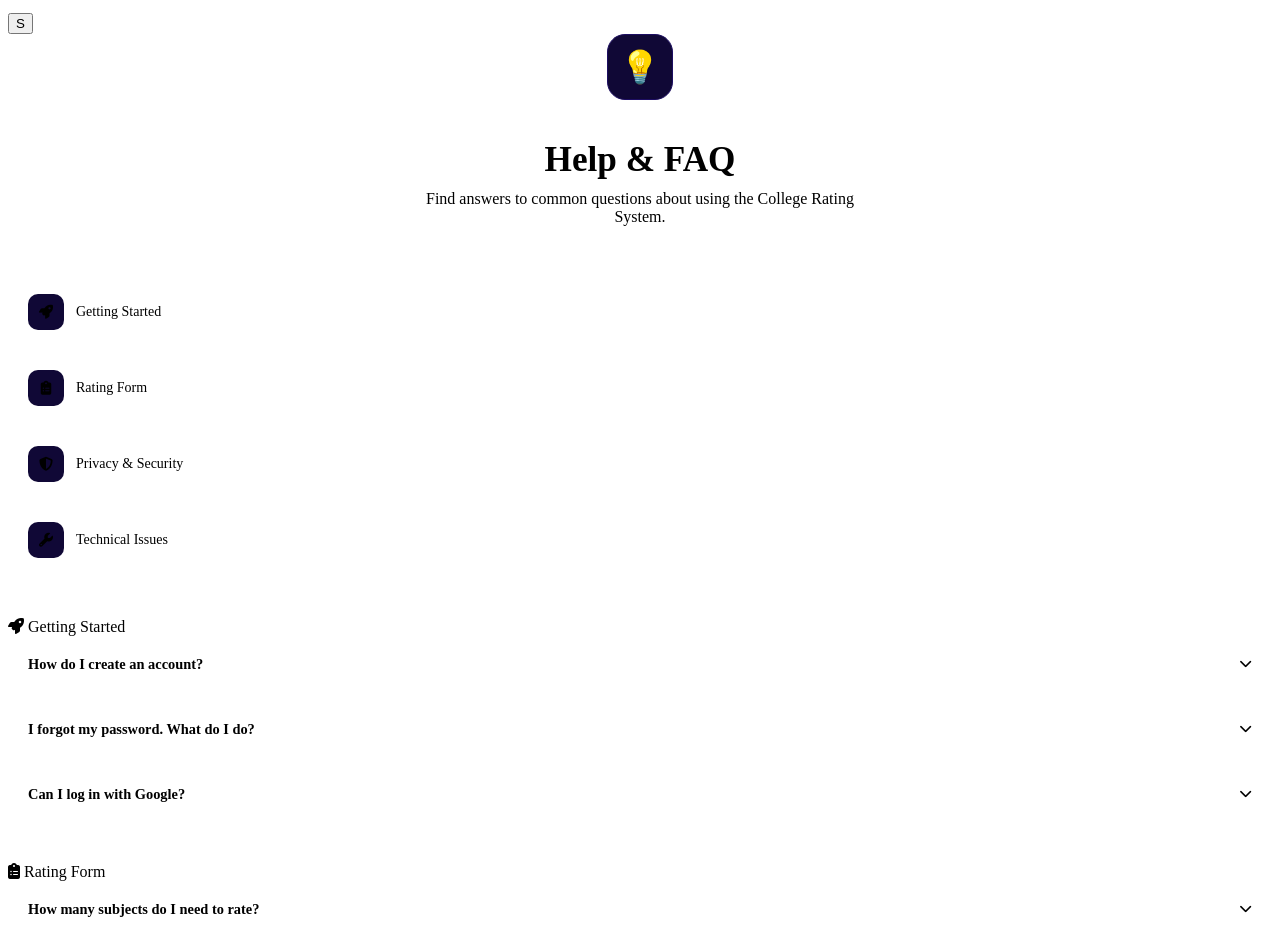
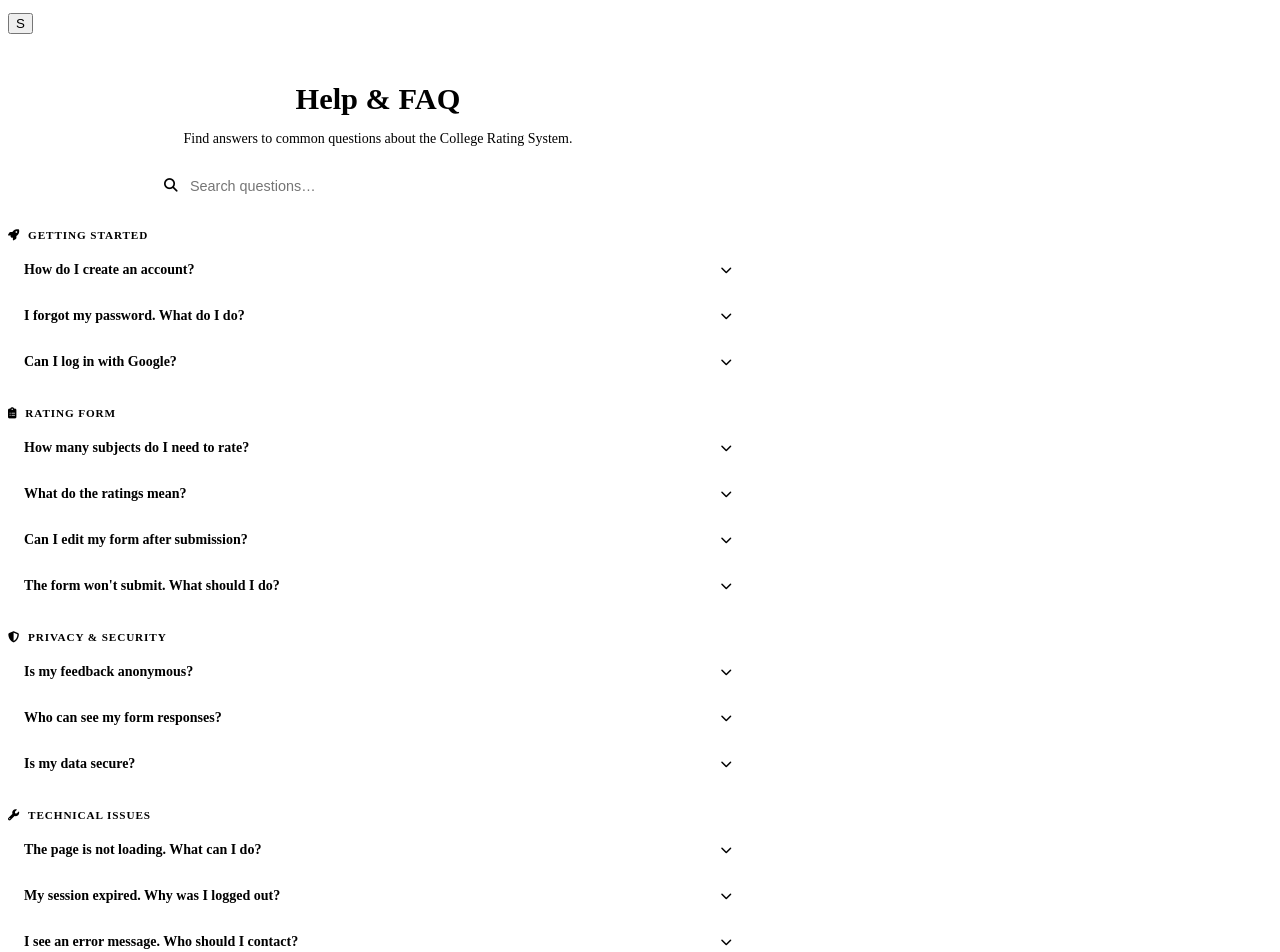
Before and after one commit to Frostwave-afk/test-website, a React (Vite) app in the folder frontend/: page /help in a window 1280 px wide. Shown: the part 100-1052 px from the top of the page. Built offline with nearby package versions, Linux system fonts and the light colour scheme; sample sign-in values are in the browser's storage; the HTML template or start-up script is replaced by a standard one.

Commit message:
New help page user edit name chg and new backend end point for user name update chg

```diff
--- a/frontend/src/api/client.js
+++ b/frontend/src/api/client.js
@@ -62,6 +62,8 @@ export const AuthAPI = {
   googleAuth: (token) =>
     apiFetch('/auth/google', { method: 'POST', body: JSON.stringify({ token }) }),
   getMe:      () => apiFetch('/auth/me'),
+  updateProfile: (firstName, lastName) =>
+    apiFetch('/auth/profile', { method: 'PUT', body: JSON.stringify({ firstName, lastName }) }),
 
   // Unified smart login: tries student first, then admin
   smartLogin: async (email, password) => {
--- a/frontend/src/pages/HelpPage.jsx
+++ b/frontend/src/pages/HelpPage.jsx
@@ -1,4 +1,4 @@
-import React from 'react';
+import React, { useState, useMemo } from 'react';
 import Navbar from '../components/Navbar';
 
 const SECTIONS = [
@@ -9,7 +9,7 @@ const SECTIONS = [
       { q: 'How do I create an account?', a: 'Click "Create account" on the login page. Enter your first name, last name, college email, and a password. You will be redirected to the dashboard immediately after registration. You can also use Google Sign-In to create or access your account quickly.' },
       { q: 'I forgot my password. What do I do?', a: 'Contact your college administrator to reset your password. Admins can reset student passwords through the admin panel. Alternatively, you can use Google Sign-In to access your account.' },
       { q: 'Can I log in with Google?', a: 'Yes! Click "Continue with Google" on the login page to sign in with your Google account. Your account will be created automatically on your first sign-in, or linked to your existing email account if you already have one.' },
-    ]
+    ],
   },
   {
     title: 'Rating Form',
@@ -19,7 +19,7 @@ const SECTIONS = [
       { q: 'What do the ratings mean?', a: 'Ratings go from 1 (poor) to 10 (excellent). Each number represents your experience with that subject\'s teaching and learning quality.' },
       { q: 'Can I edit my form after submission?', a: 'Yes! You can update your ratings at any time by clicking "Edit Form" on the home page. Your latest submission replaces the previous one.' },
       { q: 'The form won\'t submit. What should I do?', a: 'Make sure all 10 subjects are rated and all personal info fields (phone, gender, at least one language) are filled. Check your internet connection and try again.' },
-    ]
+    ],
   },
   {
     title: 'Privacy & Security',
@@ -27,9 +27,8 @@ const SECTIONS = [
     items: [
       { q: 'Is my feedback anonymous?', a: 'Your feedback is submitted under your account but is only viewable by college administrators. Individual ratings are not publicly displayed.' },
       { q: 'Who can see my form responses?', a: 'Only college administrators with admin portal access can view individual form submissions. Your ratings are confidential.' },
-      { q: 'Is my data secure?', a: 'Yes. All data is transmitted over HTTPS and stored securely. Passwords are hashed and never stored in plain text. Google Sign-In adds an extra layer of security with no stored passwords.' },
-      { q: 'How do I change my password? (Admin)', a: 'Admin users can change their password through the Admin Settings page. Click on your profile menu, select "Settings", then choose "Change Password". Enter your current password and set a new secure password.' },
-    ]
+      { q: 'Is my data secure?', a: 'Yes. All data is transmitted over HTTPS and stored securely. Passwords are hashed and never stored in plain text.' },
+    ],
   },
   {
     title: 'Technical Issues',
@@ -38,88 +37,161 @@ const SECTIONS = [
       { q: 'The page is not loading. What can I do?', a: 'Try refreshing the page or clearing your browser cache. Make sure you have a stable internet connection.' },
       { q: 'My session expired. Why was I logged out?', a: 'Sessions expire automatically for security. Simply log in again — your submitted data is still saved.' },
       { q: 'I see an error message. Who should I contact?', a: 'Take a screenshot of the error and contact your college administrator or system support team.' },
-    ]
+    ],
   },
 ];
 
 export default function HelpPage() {
-  const [open, setOpen] = React.useState({});
+  const [open, setOpen]   = useState({});
+  const [query, setQuery] = useState('');
 
   function toggle(key) {
     setOpen(prev => ({ ...prev, [key]: !prev[key] }));
   }
 
+  const filtered = useMemo(() => {
+    const q = query.trim().toLowerCase();
+    if (!q) return SECTIONS;
+    return SECTIONS.map(section => ({
+      ...section,
+      items: section.items.filter(
+        item => item.q.toLowerCase().includes(q) || item.a.toLowerCase().includes(q)
+      ),
+    })).filter(s => s.items.length > 0);
+  }, [query]);
+
+  const totalResults = filtered.reduce((n, s) => n + s.items.length, 0);
+
   return (
     <div className="page-wrapper">
       <Navbar />
-      <div className="container page-content">
+      <div className="container page-content" style={{ maxWidth: 740 }}>
 
-        {/* Header */}
-        <div style={{ textAlign: 'center', marginBottom: 48 }}>
-          <div style={{
-            display: 'inline-flex', alignItems: 'center', justifyContent: 'center',
-            width: 'clamp(48px, 10vw, 64px)', height: 'clamp(48px, 10vw, 64px)', borderRadius: 18, marginBottom: 16,
-            background: 'hsl(251,75%,12%)', border: '1px solid hsl(251,75%,22%)', fontSize: 'clamp(1.5rem, 5vw, 2rem)',
-          }}>💡</div>
-          <h1 style={{ fontFamily: 'var(--font-display)', fontSize: 'clamp(1.4rem, 4vw, 2.2rem)', fontWeight: 800, marginBottom: 10 }}>Help & FAQ</h1>
-          <p style={{ color: 'var(--text-muted)', maxWidth: 480, margin: '0 auto', fontSize: 'clamp(0.85rem, 2vw, 1rem)' }}>
-            Find answers to common questions about using the College Rating System.
+        {/* ── Compact header ── */}
+        <div style={{ textAlign: 'center', padding: '28px 0 24px' }}>
+          <h1 style={{
+            fontFamily: 'var(--font-display)',
+            fontSize: 'clamp(1.4rem, 4vw, 1.9rem)',
+            fontWeight: 800,
+            marginBottom: 6,
+          }}>
+            Help &amp; FAQ
+          </h1>
+          <p style={{ color: 'var(--text-muted)', fontSize: '0.875rem', marginBottom: 20 }}>
+            Find answers to common questions about the College Rating System.
           </p>
+
+          {/* Search bar */}
+          <div style={{ position: 'relative', maxWidth: 460, margin: '0 auto' }}>
+            <i className="fas fa-search" style={{
+              position: 'absolute', left: 16, top: '50%', transform: 'translateY(-50%)',
+              color: 'var(--text-muted)', fontSize: '0.85rem', pointerEvents: 'none',
+            }} />
+            <input
+              id="helpSearch"
+              type="text"
+              placeholder="Search questions…"
+              value={query}
+              onChange={e => setQuery(e.target.value)}
+              style={{
+                width: '100%',
+                padding: '11px 16px 11px 42px',
+                background: 'rgba(255,255,255,0.05)',
+                border: '1px solid var(--glass-border)',
+                borderRadius: 'var(--radius-full)',
+                color: 'var(--text-primary)',
+                fontSize: '0.9rem',
+                outline: 'none',
+                transition: 'border-color 0.2s',
+                boxSizing: 'border-box',
+              }}
+              onFocus={e => (e.target.style.borderColor = 'hsl(251,75%,45%)')}
+              onBlur={e => (e.target.style.borderColor = 'var(--glass-border)')}
+            />
+            {query && (
+              <button
+                onClick={() => setQuery('')}
+                style={{
+                  position: 'absolute', right: 12, top: '50%', transform: 'translateY(-50%)',
+                  background: 'none', border: 'none', color: 'var(--text-muted)', cursor: 'pointer',
+                  padding: 4, fontSize: '0.8rem',
+                }}
+              >
+                <i className="fas fa-times" />
+              </button>
+            )}
           </div>
 
-        {/* Quick links */}
-        <div className="grid-4" style={{ marginBottom: 40 }}>
-          {SECTIONS.map(s => (
-            <a key={s.title} href={`#section-${s.title.replace(/\s/g, '-')}`}
-              style={{
-                display: 'flex', alignItems: 'center', gap: 12,
-                padding: 'clamp(12px, 3vw, 20px)',
-                background: 'var(--bg-card)', border: '1px solid var(--border)',
-                borderRadius: 'var(--radius-lg)', color: 'var(--text-secondary)',
-                fontSize: 'clamp(0.75rem, 2vw, 0.875rem)', fontWeight: 500, textDecoration: 'none',
-                transition: 'var(--transition)',
-              }}
-              onMouseEnter={e => { e.currentTarget.style.borderColor = 'hsl(251,75%,30%)'; e.currentTarget.style.color = 'var(--primary-light)'; }}
-              onMouseLeave={e => { e.currentTarget.style.borderColor = 'var(--border)'; e.currentTarget.style.color = 'var(--text-secondary)'; }}
-            >
-              <div style={{ width: 36, height: 36, borderRadius: 10, background: 'hsl(251,75%,12%)', display: 'flex', alignItems: 'center', justifyContent: 'center', color: 'var(--primary-light)', flexShrink: 0 }}>
-                <i className={`fas ${s.icon}`} />
-              </div>
-              {s.title}
-            </a>
-          ))}
+          {/* Result count when searching */}
+          {query && (
+            <p style={{ color: 'var(--text-muted)', fontSize: '0.8rem', marginTop: 10 }}>
+              {totalResults === 0
+                ? 'No results found'
+                : `${totalResults} result${totalResults !== 1 ? 's' : ''} for "${query}"`}
+            </p>
+          )}
         </div>
 
-        {/* FAQ Sections */}
-        {SECTIONS.map(section => (
-          <div key={section.title} id={`section-${section.title.replace(/\s/g, '-')}`} style={{ marginBottom: 40 }}>
-            <div className="section-heading">
-              <i className={`fas ${section.icon}`} style={{ color: 'var(--primary-light)' }} /> {section.title}
+        {/* ── FAQ sections ── */}
+        {filtered.length === 0 ? (
+          <div style={{ textAlign: 'center', padding: '40px 0', color: 'var(--text-muted)' }}>
+            <i className="fas fa-search" style={{ fontSize: '2rem', opacity: 0.4, marginBottom: 12, display: 'block' }} />
+            <p>No questions match your search. Try different keywords.</p>
           </div>
-            <div style={{ display: 'flex', flexDirection: 'column', gap: 8 }}>
+        ) : (
+          filtered.map(section => (
+            <div key={section.title} style={{ marginBottom: 24 }}>
+              {/* Section label */}
+              <div style={{
+                display: 'flex', alignItems: 'center', gap: 8,
+                fontSize: '0.7rem', fontWeight: 700, letterSpacing: '0.08em',
+                textTransform: 'uppercase', color: 'var(--primary-light)',
+                marginBottom: 8,
+              }}>
+                <i className={`fas ${section.icon}`} />
+                {section.title}
+              </div>
+
+              {/* Accordion items — tighter */}
+              <div style={{ display: 'flex', flexDirection: 'column', gap: 4 }}>
                 {section.items.map((item, i) => {
                   const key = `${section.title}-${i}`;
                   const isOpen = open[key];
                   return (
                     <div key={key} style={{
-                    background: 'var(--bg-card)', border: `1px solid ${isOpen ? 'hsl(251,75%,28%)' : 'var(--border)'}`,
-                    borderRadius: 'var(--radius-lg)', overflow: 'hidden', transition: 'var(--transition)',
+                      background: 'var(--bg-card)',
+                      border: `1px solid ${isOpen ? 'hsl(251,75%,30%)' : 'var(--border)'}`,
+                      borderRadius: 'var(--radius-md)',
+                      overflow: 'hidden',
+                      transition: 'border-color 0.2s',
                     }}>
                       <button
                         onClick={() => toggle(key)}
                         style={{
-                        width: '100%', display: 'flex', alignItems: 'center', justifyContent: 'space-between',
-                        padding: 'clamp(12px, 3vw, 20px)', background: 'none', border: 'none', cursor: 'pointer',
-                        fontFamily: 'var(--font-body)', fontWeight: 600, fontSize: 'clamp(0.8rem, 2vw, 0.9rem)',
+                          width: '100%', display: 'flex', alignItems: 'center',
+                          justifyContent: 'space-between', gap: 12,
+                          padding: '13px 16px',
+                          background: 'none', border: 'none', cursor: 'pointer',
+                          fontFamily: 'var(--font-body)', fontWeight: 600,
+                          fontSize: '0.875rem',
                           color: isOpen ? 'var(--primary-light)' : 'var(--text-primary)',
-                        textAlign: 'left', gap: 12, transition: 'color 0.2s',
+                          textAlign: 'left', transition: 'color 0.2s',
                         }}
                       >
-                      {item.q}
-                      <i className={`fas fa-chevron-${isOpen ? 'up' : 'down'}`} style={{ fontSize: '0.8rem', flexShrink: 0, color: isOpen ? 'var(--primary-light)' : 'var(--text-muted)', transition: 'transform 0.2s' }} />
+                        <span>{item.q}</span>
+                        <i
+                          className={`fas fa-chevron-${isOpen ? 'up' : 'down'}`}
+                          style={{ fontSize: '0.72rem', flexShrink: 0, color: 'var(--text-muted)', transition: 'transform 0.2s' }}
+                        />
                       </button>
                       {isOpen && (
-                      <div style={{ padding: 'clamp(12px, 3vw, 20px)', color: 'var(--text-secondary)', fontSize: 'clamp(0.8rem, 2vw, 0.875rem)', lineHeight: 1.7, borderTop: '1px solid var(--border)', animation: 'fadeIn 0.2s ease' }}>
+                        <div style={{
+                          padding: '0 16px 14px',
+                          color: 'var(--text-secondary)',
+                          fontSize: '0.855rem',
+                          lineHeight: 1.65,
+                          animation: 'fadeIn 0.15s ease',
+                        }}>
                           {item.a}
                         </div>
                       )}
@@ -128,22 +200,34 @@ export default function HelpPage() {
                 })}
               </div>
             </div>
-        ))}
+          ))
+        )}
 
-        {/* Contact card */}
+        {/* ── Contact card ── compact ── */}
         <div style={{
-          background: 'var(--gradient-brand)', borderRadius: 'var(--radius-2xl)',
-          padding: 'clamp(24px, 6vw, 40px)', textAlign: 'center', marginTop: 20,
-          boxShadow: '0 8px 32px hsl(251,75%,40%,0.25)',
+          background: 'var(--gradient-brand)',
+          borderRadius: 'var(--radius-xl)',
+          padding: '24px 28px',
+          textAlign: 'center',
+          marginTop: 8,
+          marginBottom: 32,
+          boxShadow: '0 8px 32px hsl(251,75%,40%,0.2)',
         }}>
-          <div style={{ fontSize: 'clamp(1.5rem, 5vw, 2rem)', marginBottom: 12 }}>🎓</div>
-          <h3 style={{ fontFamily: 'var(--font-display)', fontSize: 'clamp(1rem, 3vw, 1.3rem)', fontWeight: 700, color: 'white', marginBottom: 8 }}>
+          <p style={{ color: 'white', fontWeight: 700, fontSize: '1rem', marginBottom: 4 }}>
             Still need help?
-          </h3>
-          <p style={{ color: 'rgba(255,255,255,0.75)', fontSize: 'clamp(0.8rem, 2vw, 0.9rem)', marginBottom: 24 }}>
-            Contact your college administrator for personalized assistance with your account or submissions.
           </p>
-          <a href="mailto:admin@college.edu" className="btn" style={{ background: 'rgba(255,255,255,0.18)', color: 'white', border: '1px solid rgba(255,255,255,0.3)', backdropFilter: 'blur(8px)' }}>
+          <p style={{ color: 'rgba(255,255,255,0.72)', fontSize: '0.82rem', marginBottom: 16 }}>
+            Contact your college administrator for personalized assistance.
+          </p>
+          <a
+            href="mailto:admin@college.edu"
+            className="btn"
+            style={{
+              background: 'rgba(255,255,255,0.18)', color: 'white',
+              border: '1px solid rgba(255,255,255,0.3)',
+              backdropFilter: 'blur(8px)', fontSize: '0.875rem', padding: '9px 22px',
+            }}
+          >
             <i className="fas fa-envelope" /> Contact Admin
           </a>
         </div>
```
Also changed, not shown: frontend/src/pages/StudentProfilePage.jsx (+201 -65 lines), 1 other file (tests, documents, lock files or other folders). Lines whose indentation alone changed are shown as unchanged.
